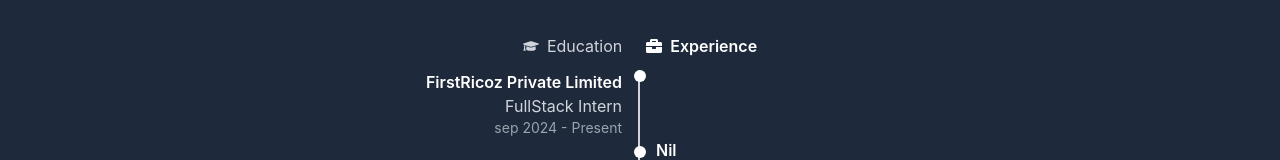
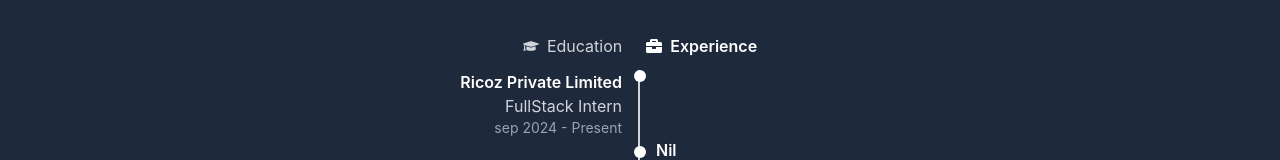
Before and after one commit to MdMassum/Portfolio, a React (Vite) app: page / in a window 1280 px wide. Both pictures are taken after a click on the button "Experience". Shown: the part 1680-1840 px from the top of the page. Built offline with nearby package versions, Linux system fonts and the light colour scheme.

Commit message:
updatedResume

```diff
--- a/src/pages/Qualification/Experience.jsx
+++ b/src/pages/Qualification/Experience.jsx
@@ -7,7 +7,7 @@
       <div className="flex justify-end border-r-2 border-gray-300 pr-4">
         {/* Data */}
         <div className="text-right">
-          <h4 className="font-semibold">FirstRicoz Private Limited</h4>
+          <h4 className="font-semibold">Ricoz Private Limited</h4>
           <p className="text-gray-600 dark:text-gray-300">FullStack Intern</p>
           <p className="text-gray-400 text-sm">sep 2024 - Present</p>
         </div>
```
Also changed, not shown: 1 other file (tests, documents, lock files or other folders).
